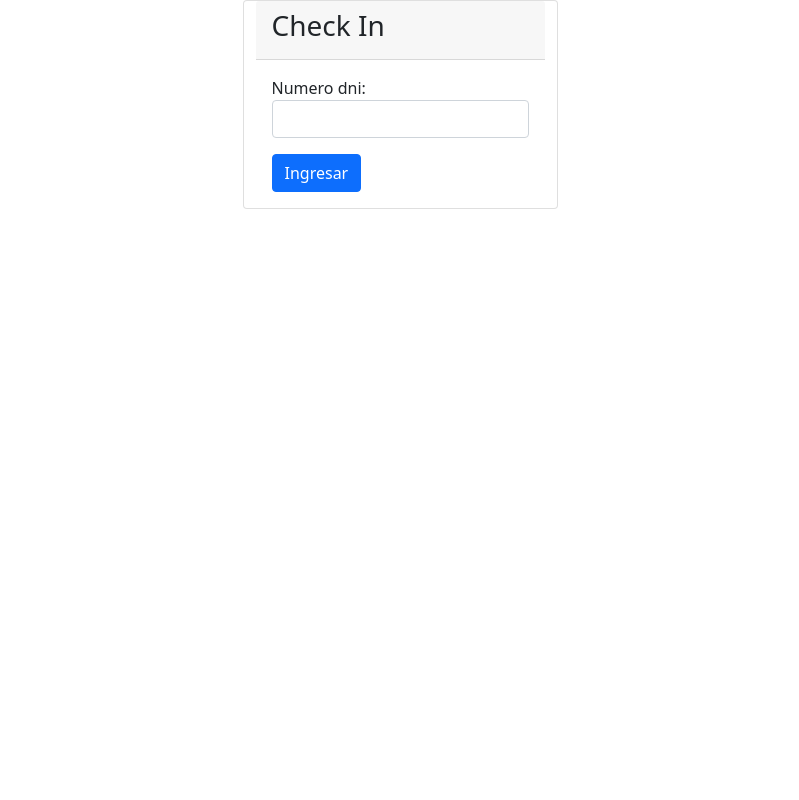
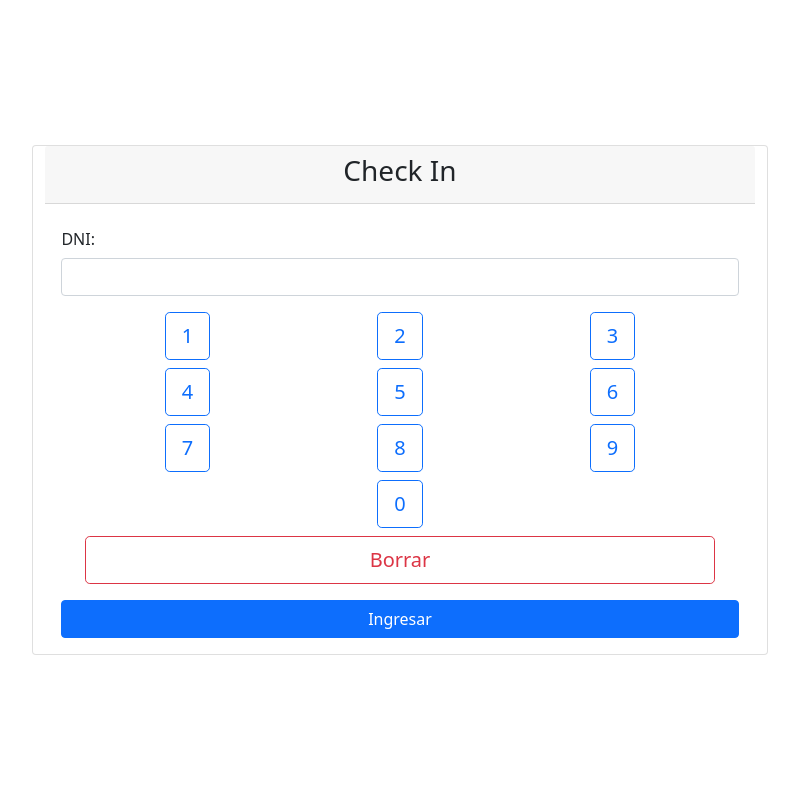
Before and after one commit to NadCarlos/gym_django, a Django app: page /entrada/check_in/ in a window 1280 px wide. Shown: the whole page, without its empty margins (240-1039 px from the left). Run offline with Django 4.2, Linux system fonts and the light colour scheme; the visitor is signed in with stand-in values (Sample User, id 1).

Commit message:
automated check in and stiled htmls in general

```diff
--- a/gym/entrada/templates/asistencia/check_in.html
+++ b/gym/entrada/templates/asistencia/check_in.html
@@ -9,23 +9,87 @@
     <script src="https://cdn.jsdelivr.net/npm/bootstrap@5.1.3/dist/js/bootstrap.bundle.min.js"></script>
 </head>
 
-{% block content %}
-<div class="container d-flex justify-content-center aling-items-center">
+<body>
+    <div class="container d-flex justify-content-center align-items-center vh-100">
         <div class="row">
             <div class="card">
-            <div class="card-header">
+                <div class="card-header text-center">
                     <h3 class="card-title">Check In</h3>
                 </div>
                 <div class="card-body">
                     <form method="POST" action="#">
                         {% csrf_token %}
-                    {{ form.as_p }}
-                    <button type="submit" class="btn btn-primary m-0">Ingresar</button>
+
+                        <div class="mb-3">
+                            <label for="numero_dni" class="col-sm-3 col-form-label">DNI:</label>
+                            {{ form.numero_dni }}
+                        </div>
+
+                        <div class="container text-center">
+                            <div class="row g-2">
+                                <div class="col-4">
+                                    <button type="button" class="btn btn-outline-primary btn-lg num">1</button>
+                                </div>
+                                <div class="col-4">
+                                    <button type="button" class="btn btn-outline-primary btn-lg num">2</button>
+                                </div>
+                                <div class="col-4">
+                                    <button type="button" class="btn btn-outline-primary btn-lg num">3</button>
+                                </div>
+                                <div class="col-4">
+                                    <button type="button" class="btn btn-outline-primary btn-lg num">4</button>
+                                </div>
+                                <div class="col-4">
+                                    <button type="button" class="btn btn-outline-primary btn-lg num">5</button>
+                                </div>
+                                <div class="col-4">
+                                    <button type="button" class="btn btn-outline-primary btn-lg num">6</button>
+                                </div>
+                                <div class="col-4">
+                                    <button type="button" class="btn btn-outline-primary btn-lg num">7</button>
+                                </div>
+                                <div class="col-4">
+                                    <button type="button" class="btn btn-outline-primary btn-lg num">8</button>
+                                </div>
+                                <div class="col-4">
+                                    <button type="button" class="btn btn-outline-primary btn-lg num">9</button>
+                                </div>
+                                <div class="col-4 offset-4">
+                                    <button type="button" class="btn btn-outline-primary btn-lg num">0</button>
+                                </div>
+                                <div class="col-12">
+                                    <button type="button" class="btn btn-outline-danger btn-lg delete w-100">Borrar</button>
+                                </div>
+                            </div>
+                        </div>
+
+                        <div class="mt-3">
+                            <button type="submit" class="btn btn-primary w-100">Ingresar</button>
+                        </div>
+
                     </form>
                 </div>
             </div>
         </div>
     </div>
-{% endblock %}
+
+    <script>
+        document.addEventListener('DOMContentLoaded', () => {
+            const dniInput = document.querySelector('input[name="numero_dni"]');
+            const botones = document.querySelectorAll('.num');
+            const borrar = document.querySelector('.delete');
+
+            botones.forEach(boton => {
+                boton.addEventListener('click', () => {
+                    dniInput.value += boton.textContent;
+                });
+            });
+
+            borrar.addEventListener('click', () => {
+                dniInput.value = dniInput.value.slice(0, -1);
+            });
+        });
+    </script>
+</body>
 
 </html>
--- a/gym/entrada/urls.py
+++ b/gym/entrada/urls.py
@@ -14,5 +14,5 @@ urlpatterns = [
     path(route='<int:id>/historial_aistencias_paciente/',view=AsistenciaPacienteList.as_view(), name='historial_aistencias_paciente'),
     path(route='check_in/',view=CheckIn.as_view(), name='check_in'),
     path(route='<int:id>/check_in_confirm/',view=CheckInConfirm.as_view(), name='check_in_confirm'),
-    path(route='check_in_success/',view=CheckInSuccess.as_view(), name='check_in_success'),
+    path(route='<int:id>/check_in_success/',view=CheckInSuccess.as_view(), name='check_in_success'),
 ]
--- a/gym/entrada/views/asistencia.py
+++ b/gym/entrada/views/asistencia.py
@@ -99,8 +99,6 @@ class CheckInConfirm(View):
     @method_decorator(permission_required(perm='gym.nueva_asistencia_paciente', login_url='error', raise_exception=True))
     @method_decorator(login_required(login_url='error'))
     def get(self, request, id, *args, **kwargs):
-        date = datetime.datetime.now()
-        date = date.strftime("Fecha : %w-%m-%Y Hora: %I:%M")
         paciente = pacienteRepo.get_by_id(id=id)
         prestacion_paciente = prestacionPacienteRepo.filter_by_id_paciente(id_paciente=paciente.id)
         form = AsistenciaCreateForm(initial = {'id_prestacion_paciente': prestacion_paciente.id})
@@ -110,7 +108,6 @@ class CheckInConfirm(View):
             dict(
                 form=form,
                 paciente=paciente,
-                date=date,
             )
         )
 
@@ -118,13 +115,17 @@ class CheckInConfirm(View):
     @method_decorator(login_required(login_url='error'))
     def post(self, request, id, *args, **kwargs):
         form = AsistenciaCreateForm(request.POST)
+        paciente = pacienteRepo.get_by_id(id=id)
+        print("POST Check in confirm")
+        print(form)
         try:
             if form.is_valid():
                 nueva_asistencia = asistenciaRepo.create(
                     prestacionPaciente=form.cleaned_data['id_prestacion_paciente'],
                     )
-                return redirect('check_in_success')
+                return redirect('check_in_success', paciente.id)
         except:
+            print("check in confirm post")
             return redirect('error')
 
 
@@ -132,8 +133,16 @@ class CheckInSuccess(View):
 
     @method_decorator(permission_required(perm='gym.nueva_asistencia_paciente', login_url='error', raise_exception=True))
     @method_decorator(login_required(login_url='error'))
-    def get(self, request):
+    def get(self, request, id, *args, **kwargs):
+        print("CheckInSuccess get")
+        date = datetime.datetime.now()
+        date = date.strftime("Fecha : %w-%m-%Y Hora: %I:%M")
+        paciente = pacienteRepo.get_by_id(id=id)
         return render(
             request,
             'asistencia/check_in_success.html',
+            dict(
+                paciente=paciente,
+                date=date,
+            )
         )
--- a/gym/home/templates/home/base.html
+++ b/gym/home/templates/home/base.html
@@ -32,9 +32,6 @@
                     <li class="nav-item">
                         <a class="nav-link" href="{% url 'check_in' %}"><i class="bi bi-clipboard-check"></i> Check In</a>
                     </li>
-                    <li class="nav-item">
-                        <a class="nav-link" href="{% url 'pacientes_list' %}"><i class="bi bi-people"></i> Listado Pacientes</a>
-                    </li>
                     {% endif %}
                 </ul>
             </div>
--- /dev/null
+++ b/gym/home/templates/home/check_in_error.html
@@ -0,0 +1,5 @@
+{% block content %}
+<div class="row">
+    <h1>Ups, Algo salio mal!</h1>
+</div>
+{% endblock %}
```
Also changed, not shown: gym/administracion/templates/pacientes/create.html (+57 -35 lines), gym/entrada/templates/asistencia/check_in_confirm.html (+21 -5 lines), gym/entrada/templates/asistencia/check_in_success.html (+9 -3 lines). Lines whose indentation alone changed are shown as unchanged.
